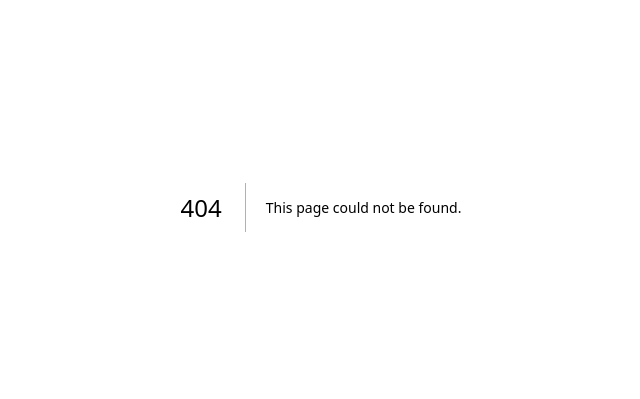
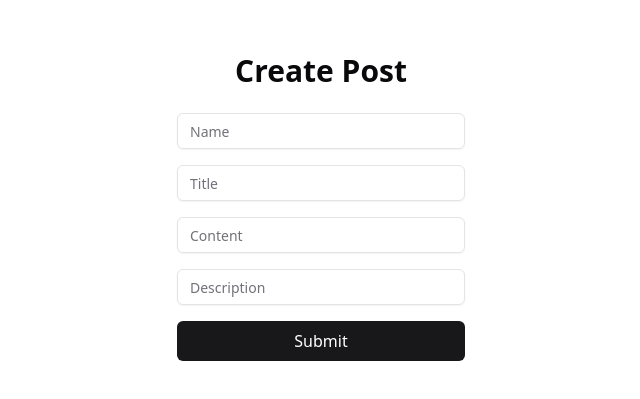
Before and after one commit to tchasinga/normaldata, a Next.js app: page /create in a window 1280 px wide. Before the commit this address had no page. Shown: the part 193-592 px from the top of the page, without its empty margins (319-959 px from the left). Built offline with nearby package versions, Linux system fonts and the light colour scheme.

Commit message:
feat: add create post functionality with form and API integration

```diff
--- /dev/null
+++ b/app/(formgroup)/create/page.tsx
@@ -0,0 +1,74 @@
+/* eslint-disable @typescript-eslint/no-explicit-any */
+"use client";
+import React, { useState } from "react";
+import { Input } from "@/components/ui/input";
+import { useRouter } from "next/navigation";
+import {toast} from "react-hot-toast";
+import { useSelector } from 'react-redux'
+
+export default function Createdata() {
+  const router = useRouter();
+  const [formData, setFormData] = useState({
+    name: "",
+    title: "",
+    content: "",
+    description: "",
+  });
+  const [loading, setLoading] = useState(false);
+  const [error, setError] = useState("");
+
+  const handleChange = (e: React.ChangeEvent<HTMLInputElement>) => {
+    setFormData({ ...formData, [e.target.name]: e.target.value });
+  };
+
+  const currentUser = useSelector((state: any) => state.user && state.user.user.currentUser);
+
+  const handleSubmit = async (e: React.FormEvent) => {
+    e.preventDefault();
+    setError("");
+    setLoading(true);
+
+    try {
+      const res = await fetch("/api/create", {
+        method: "POST",
+        headers: { "Content-Type": "application/json" },
+        body: JSON.stringify({
+          name: formData.name,
+          title: formData.title,
+          content: formData.content,
+          description: formData.description,
+          authorId: currentUser.id || currentUser.user.id || currentUser.user.currentUser.id,
+        }),
+      });
+
+      const data = await res.json();
+      setLoading(false);
+
+      if (!res.ok) {
+        throw new Error(data.message || "Submission failed.");
+      }
+
+      toast.success('Post created successfully!')
+      router.push("/dashboard");
+    } catch (err: any) {
+      setError(err.message);
+      setLoading(false);
+    }
+  };
+
+  return (
+    <div className="flex flex-col justify-center items-center min-h-screen">
+      <h1 className="text-3xl font-bold mb-6 text-start">Create Post</h1>
+      <form onSubmit={handleSubmit} className="flex flex-col gap-4 w-72">
+        <Input type="text" name="name" placeholder="Name" value={formData.name} onChange={handleChange} required />
+        <Input type="text" name="title" placeholder="Title" value={formData.title} onChange={handleChange} required />
+        <Input type="text" name="content" placeholder="Content" value={formData.content} onChange={handleChange} required />
+        <Input type="text" name="description" placeholder="Description" value={formData.description} onChange={handleChange} required />
+        {error && toast.error(error)}
+        <button type="submit" className="bg-primary text-white py-2 rounded-md" disabled={loading}>
+          {loading ? "Submitting..." : "Submit"}
+        </button>
+      </form>
+    </div>
+  );
+}
--- /dev/null
+++ b/app/api/create/route.ts
@@ -0,0 +1,31 @@
+import { NextResponse } from 'next/server';
+import { PrismaClient } from '@prisma/client';
+
+const prisma = new PrismaClient();
+
+// Add create data for Post model using prisma
+export async function POST(req: Request) {
+    try {
+        const body = await req.json();
+        const { name, title, content, description, author }: { name: string; title: string; content: string; description: string; author: { connect: { id: string } } } = body;
+
+        // Create a new post
+        const post = await prisma.post.create({
+            data: {
+                name,
+                title,
+                content,
+                description,
+                author
+            }
+        });
+        return NextResponse.json({
+            message: 'Post created successfully',
+            post
+        },
+        { status: 200 });
+    } catch (error: unknown) {
+        console.error('Error creating post:', (error as Error).message);
+        return NextResponse.json({ message: 'Something went wrong' }, { status: 500 });
+    }
+}
--- a/app/api/signin/route.ts
+++ b/app/api/signin/route.ts
@@ -43,6 +43,7 @@ export async function POST(req: Request) {
             message: 'User signed in successfully',
             user: {
                 token,
+                id: user.id,
                 name: user.name,
                 email: user.email,
             }
--- a/app/dashboard/page.tsx
+++ b/app/dashboard/page.tsx
@@ -4,6 +4,7 @@
 import React, { useEffect } from 'react'
 import { useSelector } from 'react-redux'
 import { useRouter } from 'next/navigation';
+import {Separator } from '@/components/ui/separator';
 
 export default function Dashboard() {
   const currentUser = useSelector((state: any) => state.user && state.user.user.currentUser);
@@ -16,9 +17,11 @@ export default function Dashboard() {
     }, [currentUser, router]);
 
   return (
-    <div>
+    <div className='max-w-screen-2xl mx-auto px-5 mt-9'>
         <h1>This is my dashboard</h1>
         <h1>{currentUser?.user.name}</h1>
+        <Separator />
+
 
     </div>
   )
--- /dev/null
+++ b/components/ui/separator.tsx
@@ -0,0 +1,31 @@
+"use client"
+
+import * as React from "react"
+import * as SeparatorPrimitive from "@radix-ui/react-separator"
+
+import { cn } from "@/lib/utils"
+
+const Separator = React.forwardRef<
+  React.ElementRef<typeof SeparatorPrimitive.Root>,
+  React.ComponentPropsWithoutRef<typeof SeparatorPrimitive.Root>
+>(
+  (
+    { className, orientation = "horizontal", decorative = true, ...props },
+    ref
+  ) => (
+    <SeparatorPrimitive.Root
+      ref={ref}
+      decorative={decorative}
+      orientation={orientation}
+      className={cn(
+        "shrink-0 bg-border",
+        orientation === "horizontal" ? "h-[1px] w-full" : "h-full w-[1px]",
+        className
+      )}
+      {...props}
+    />
+  )
+)
+Separator.displayName = SeparatorPrimitive.Root.displayName
+
+export { Separator }
--- a/package.json
+++ b/package.json
@@ -11,6 +11,7 @@
   "dependencies": {
     "@prisma/client": "^6.4.1",
     "@radix-ui/react-avatar": "^1.1.3",
+    "@radix-ui/react-separator": "^1.1.2",
     "@reduxjs/toolkit": "^2.5.1",
     "bcrypt": "^5.1.1",
     "class-variance-authority": "^0.7.1",
```
Also changed, not shown: 1 other file (tests, documents, lock files or other folders).
